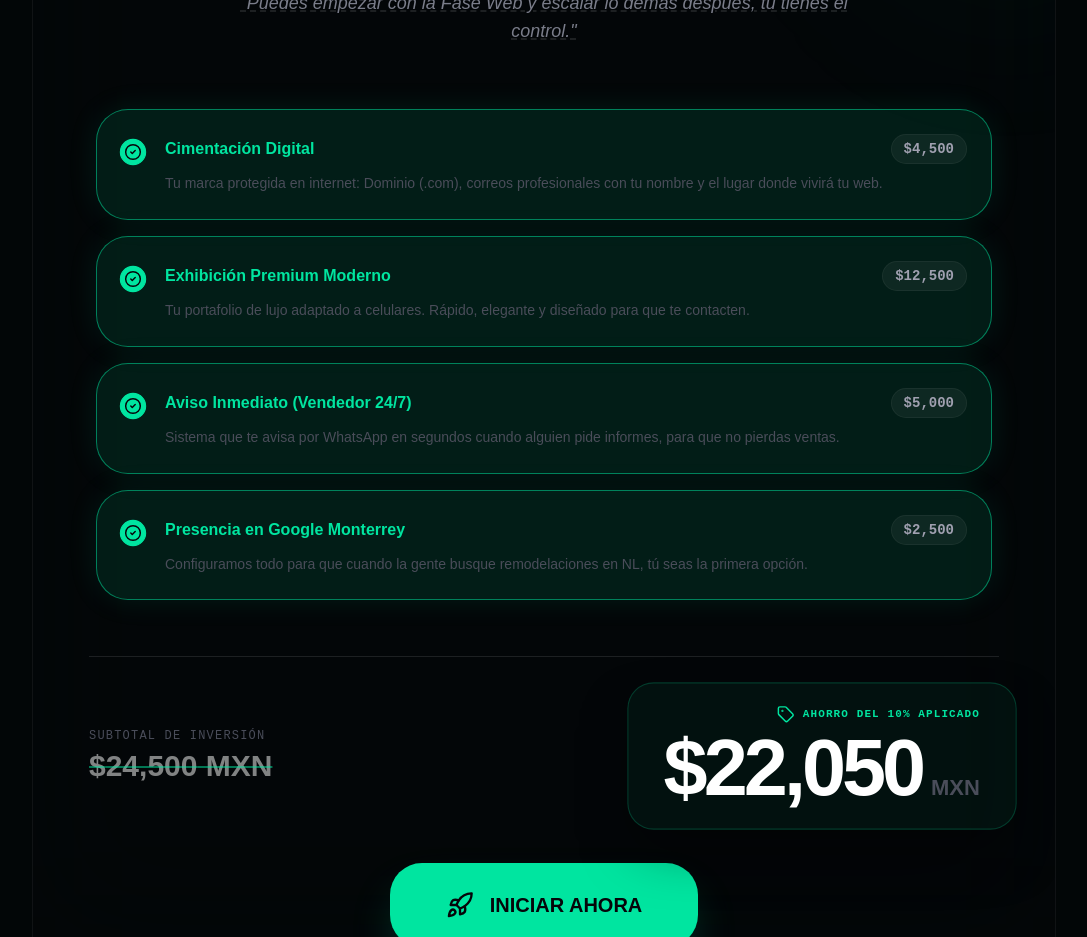
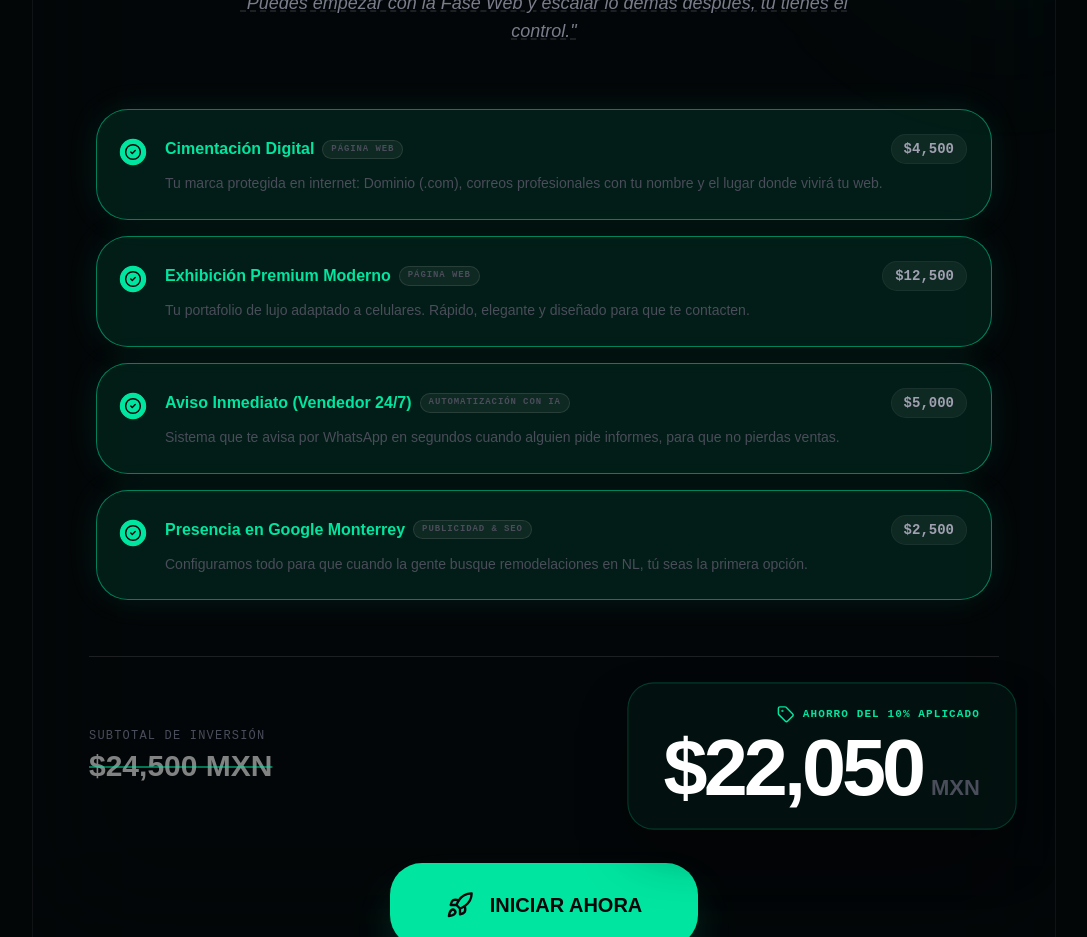
Before and after one commit to stefanoalexeibot/northpeak-landing, a Next.js app: page /propuesta/remodelacionesnova in a window 1280 px wide. Shown: the part 4340-5277 px from the top of the page, without its empty margins (96-1183 px from the left). Built offline with nearby package versions, Linux system fonts and the light colour scheme.

Commit message:
feat: add categorical tags to modular quote and refine plan item UI

```diff
--- a/src/app/propuesta/remodelacionesnova/page.tsx
+++ b/src/app/propuesta/remodelacionesnova/page.tsx
@@ -31,6 +31,7 @@ interface PlanItemProps {
     title: string;
     price: number;
     desc: string;
+    tag?: string;
   };
   isSelected: boolean;
   onToggle: () => void;
@@ -76,9 +77,16 @@ const PlanItem = ({ item, isSelected, onToggle }: PlanItemProps) => (
     </div>
     <div className="flex-1">
       <div className="flex flex-col sm:flex-row sm:items-center justify-between gap-2 mb-2">
-        <h5 className={cn("font-bold text-base", isSelected ? "text-northpeak-green" : "text-white")}>
-          {item.title}
-        </h5>
+        <div className="flex flex-col sm:flex-row sm:items-center gap-2">
+          <h5 className={cn("font-bold text-base", isSelected ? "text-northpeak-green" : "text-white")}>
+            {item.title}
+          </h5>
+          {item.tag && (
+            <span className="text-[9px] font-mono font-black uppercase tracking-widest px-2 py-0.5 rounded-md bg-white/5 border border-white/10 text-northpeak-text-dim">
+              {item.tag}
+            </span>
+          )}
+        </div>
         <span className="font-mono text-sm font-bold bg-white/5 px-3 py-1 rounded-full border border-white/5">${item.price.toLocaleString()}</span>
       </div>
       <p className="text-sm text-northpeak-text-dim leading-relaxed">{item.desc}</p>
@@ -113,11 +121,11 @@ export default function RemodelacionesNovaFinalProposal() {
     return () => clearInterval(timer);
   }, []);
 
-  const services: Record<string, { id: string; title: string; price: number; desc: string }> = useMemo(() => ({
-    infra: { id: "infra", title: "Cimentación Digital", price: 4500, desc: "Tu marca protegida en internet: Dominio (.com), correos profesionales con tu nombre y el lugar donde vivirá tu web." },
-    web: { id: "web", title: "Exhibición Premium Moderno", price: 12500, desc: "Tu portafolio de lujo adaptado a celulares. Rápido, elegante y diseñado para que te contacten." },
-    auto: { id: "auto", title: "Aviso Inmediato (Vendedor 24/7)", price: 5000, desc: "Sistema que te avisa por WhatsApp en segundos cuando alguien pide informes, para que no pierdas ventas." },
-    seo: { id: "seo", title: "Presencia en Google Monterrey", price: 2500, desc: "Configuramos todo para que cuando la gente busque remodelaciones en NL, tú seas la primera opción." },
+  const services: Record<string, { id: string; title: string; price: number; desc: string; tag: string }> = useMemo(() => ({
+    infra: { id: "infra", tag: "Página Web", title: "Cimentación Digital", price: 4500, desc: "Tu marca protegida en internet: Dominio (.com), correos profesionales con tu nombre y el lugar donde vivirá tu web." },
+    web: { id: "web", tag: "Página Web", title: "Exhibición Premium Moderno", price: 12500, desc: "Tu portafolio de lujo adaptado a celulares. Rápido, elegante y diseñado para que te contacten." },
+    auto: { id: "auto", tag: "Automatización con IA", title: "Aviso Inmediato (Vendedor 24/7)", price: 5000, desc: "Sistema que te avisa por WhatsApp en segundos cuando alguien pide informes, para que no pierdas ventas." },
+    seo: { id: "seo", tag: "Publicidad & SEO", title: "Presencia en Google Monterrey", price: 2500, desc: "Configuramos todo para que cuando la gente busque remodelaciones en NL, tú seas la primera opción." },
   }), []);
 
   const subtotal = useMemo(() => {
```
